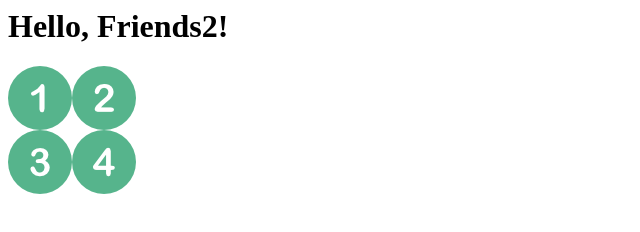
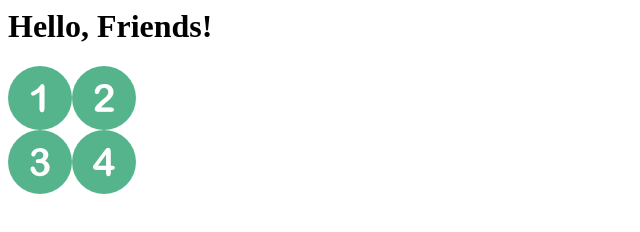
Before and after one commit to zabor72/zabor72.github.io, a plain HTML site: page index.html in a window 1280 px wide. Shown: the full height of the page, 0-640 px from the left. Drawn offline with Linux system fonts and the light colour scheme.

Commit message:
Update index.html

```diff
--- a/index.html
+++ b/index.html
@@ -6,7 +6,7 @@
 
 <body>
 
-	<h1>Hello, Friends2!</h1>
+	<h1>Hello, Friends!</h1>
 			<a href="/1"><img src="one.png"><a href="/2"><img src="two.png"></a></a><br>
 			<a href="/3"><img src="three.png"><a href="/4"><img src="four.png"></a></a><br>
 	</body>
```
